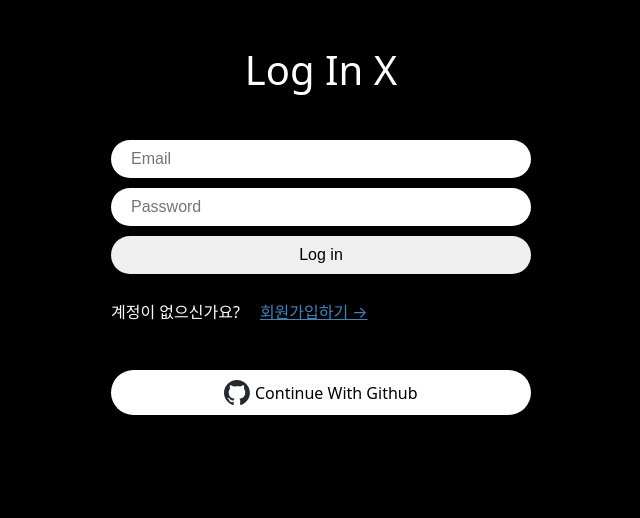
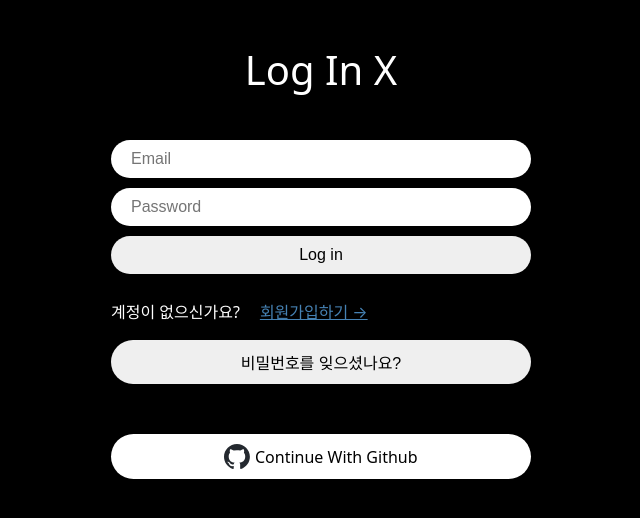
Before and after one commit to woooooooojin/vite_project, a React (Vite) app in the folder nwitter/: page /login in a window 1280 px wide. Shown: the top 518 px of the page, without its empty margins (319-959 px from the left). Built offline with nearby package versions, Linux system fonts and the light colour scheme; no server answers; the HTML template or start-up script is replaced by a standard one.

Commit message:
passwd reset

```diff
--- a/nwitter/src/routes/login.tsx
+++ b/nwitter/src/routes/login.tsx
@@ -1,14 +1,27 @@
 import React, { useState } from "react"
-// import { styled } from "styled-components"
+import { styled } from "styled-components"
 import { auth } from "../firebase"
 import { Link, useNavigate } from "react-router-dom"
 import { FirebaseError } from "firebase/app"
-import { signInWithEmailAndPassword } from "firebase/auth"
+import { sendPasswordResetEmail, signInWithEmailAndPassword } from "firebase/auth"
 import { Form, Error, Input, Switcher, Title, Wrapper } from "../components/auth-components"
 import GithubComponent from "../components/github-component"
 
 
-
+const ForgotPasswd = styled.button`
+  width: 100%;
+  border-radius: 50px;
+  padding: 10px 20px;
+  margin-top: 20px;
+  border: 0;
+  font-size: 16px;
+  font-weight: 500;
+  transition: .3s;
+  cursor: pointer;
+  &:hover{
+    opacity: 0.8;
+  }
+`
 
 
 export default function Login() {
@@ -46,6 +59,16 @@ export default function Login() {
 
   }
 
+  const resetPasswd = async ()=>{
+    try{
+     await sendPasswordResetEmail(auth,email)
+     alert('이메일에서 패스워드 초기화를 할 수 있습니다.')
+
+    }catch(e){
+      console.log(e)
+    }
+  }
+
   return (
     <>
       <Wrapper>
@@ -57,6 +80,7 @@ export default function Login() {
         </Form>
         {error !== "" ? <Error>{error}</Error> : null}
         <Switcher>계정이 없으신가요?<Link to='/create-account'>회원가입하기 &rarr;</Link></Switcher>
+        <ForgotPasswd onClick={resetPasswd}>비밀번호를 잊으셨나요?</ForgotPasswd>
         <GithubComponent></GithubComponent>
       </Wrapper>
     </>
```
